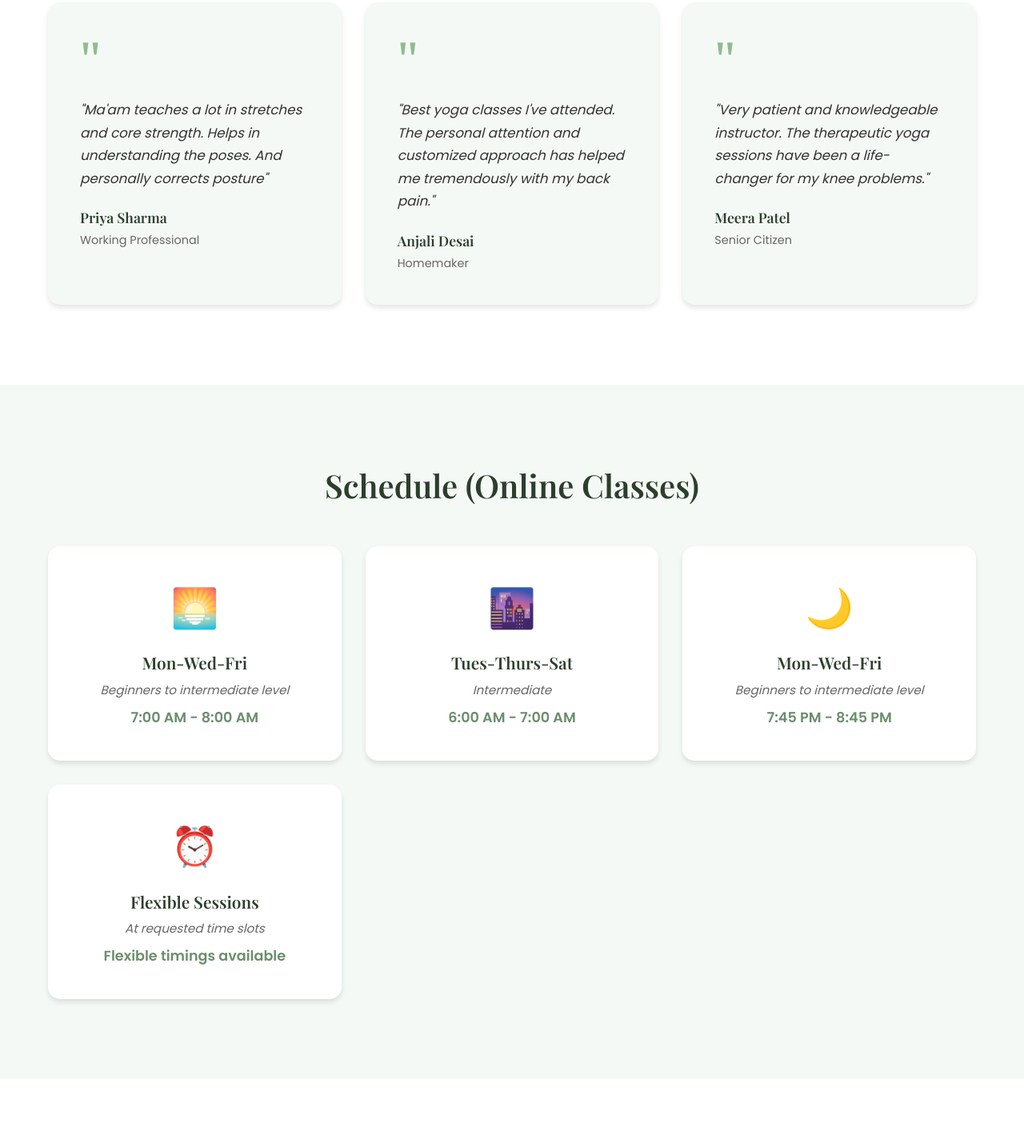
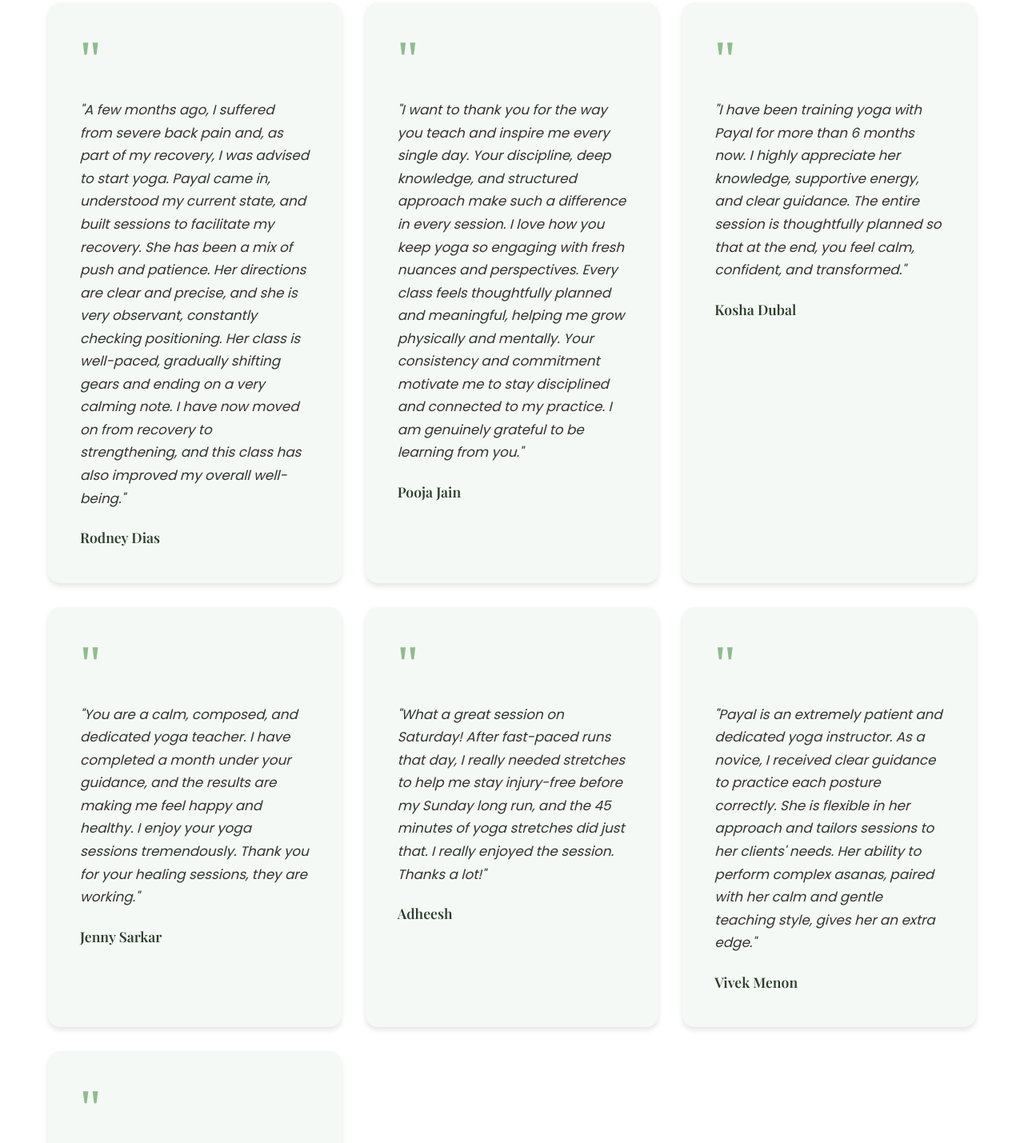
Before and after one commit to Govindtiwari48/Yoga-website-Payal, a plain HTML site: page index.html in a window 1280 px wide. Shown: the part 3631-5060 px from the top of the page at 80% size. Drawn offline with nearby package versions, Linux system fonts and the light colour scheme.

Commit message:
updated testimonial with more review

```diff
--- a/index.html
+++ b/index.html
@@ -202,34 +202,86 @@
                 <div class="testimonial-card">
                     <div class="quote-icon">"</div>
                     <p class="testimonial-text">
-                        "Ma'am teaches a lot in stretches and core strength. Helps in understanding the poses. And
-                        personally corrects posture"
+                        "A few months ago, I suffered from severe back pain and, as part of my recovery, I was advised
+                        to start yoga. Payal came in, understood my current state, and built sessions to facilitate my
+                        recovery. She has been a mix of push and patience. Her directions are clear and precise, and
+                        she is very observant, constantly checking positioning. Her class is well-paced, gradually
+                        shifting gears and ending on a very calming note. I have now moved on from recovery to
+                        strengthening, and this class has also improved my overall well-being."
                     </p>
                     <div class="testimonial-author">
-                        <h4>Priya Sharma</h4>
-                        <p>Working Professional</p>
+                        <h4>Rodney Dias</h4>
                     </div>
                 </div>
                 <div class="testimonial-card">
                     <div class="quote-icon">"</div>
                     <p class="testimonial-text">
-                        "Best yoga classes I've attended. The personal attention and customized approach has helped me
-                        tremendously with my back pain."
+                        "I want to thank you for the way you teach and inspire me every single day. Your discipline,
+                        deep knowledge, and structured approach make such a difference in every session. I love how
+                        you keep yoga so engaging with fresh nuances and perspectives. Every class feels thoughtfully
+                        planned and meaningful, helping me grow physically and mentally. Your consistency and commitment
+                        motivate me to stay disciplined and connected to my practice. I am genuinely grateful to be
+                        learning from you."
                     </p>
                     <div class="testimonial-author">
-                        <h4>Anjali Desai</h4>
-                        <p>Homemaker</p>
+                        <h4>Pooja Jain</h4>
                     </div>
                 </div>
                 <div class="testimonial-card">
                     <div class="quote-icon">"</div>
                     <p class="testimonial-text">
-                        "Very patient and knowledgeable instructor. The therapeutic yoga sessions have been a
-                        life-changer for my knee problems."
+                        "I have been training yoga with Payal for more than 6 months now. I highly appreciate her
+                        knowledge, supportive energy, and clear guidance. The entire session is thoughtfully planned so
+                        that at the end, you feel calm, confident, and transformed."
                     </p>
                     <div class="testimonial-author">
-                        <h4>Meera Patel</h4>
-                        <p>Senior Citizen</p>
+                        <h4>Kosha Dubal</h4>
+                    </div>
+                </div>
+                <div class="testimonial-card">
+                    <div class="quote-icon">"</div>
+                    <p class="testimonial-text">
+                        "You are a calm, composed, and dedicated yoga teacher. I have completed a month under your
+                        guidance, and the results are making me feel happy and healthy. I enjoy your yoga sessions
+                        tremendously. Thank you for your healing sessions, they are working."
+                    </p>
+                    <div class="testimonial-author">
+                        <h4>Jenny Sarkar</h4>
+                    </div>
+                </div>
+                <div class="testimonial-card">
+                    <div class="quote-icon">"</div>
+                    <p class="testimonial-text">
+                        "What a great session on Saturday! After fast-paced runs that day, I really needed stretches to
+                        help me stay injury-free before my Sunday long run, and the 45 minutes of yoga stretches did
+                        just that. I really enjoyed the session. Thanks a lot!"
+                    </p>
+                    <div class="testimonial-author">
+                        <h4>Adheesh</h4>
+                    </div>
+                </div>
+                <div class="testimonial-card">
+                    <div class="quote-icon">"</div>
+                    <p class="testimonial-text">
+                        "Payal is an extremely patient and dedicated yoga instructor. As a novice, I received clear
+                        guidance to practice each posture correctly. She is flexible in her approach and tailors
+                        sessions to her clients' needs. Her ability to perform complex asanas, paired with her calm and
+                        gentle teaching style, gives her an extra edge."
+                    </p>
+                    <div class="testimonial-author">
+                        <h4>Vivek Menon</h4>
+                    </div>
+                </div>
+                <div class="testimonial-card">
+                    <div class="quote-icon">"</div>
+                    <p class="testimonial-text">
+                        "Payal knows exactly how much to push her students without creating discomfort. I have been her
+                        student for years and have my own limitations, but she has always been patient and
+                        understanding. Our yoga practice, along with the calmness and stillness she brings in, is
+                        truly fulfilling."
+                    </p>
+                    <div class="testimonial-author">
+                        <h4>Shonali Sarkar</h4>
                     </div>
                 </div>
             </div>
```
